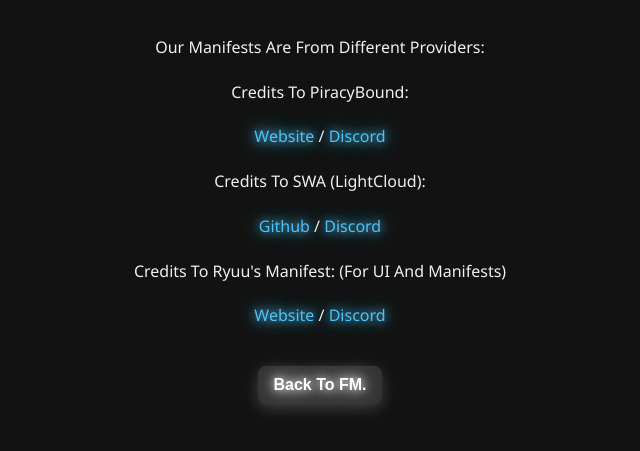
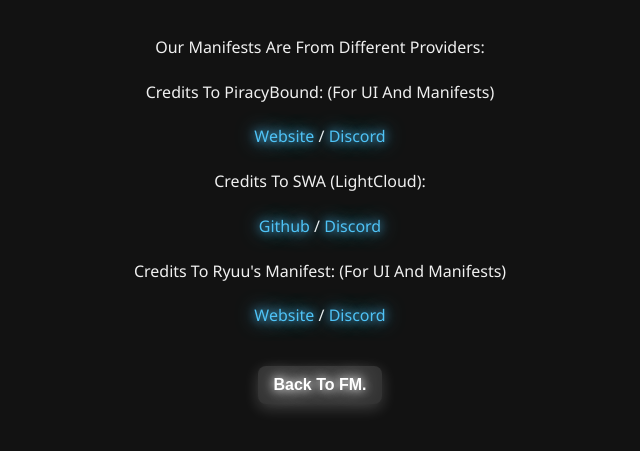
Before and after one commit to fleased/fleased.github.io, a plain HTML site: page credits/index.html in a window 1280 px wide. Shown: the part 237-688 px from the top of the page, without its empty margins (320-960 px from the left). Drawn offline with Linux system fonts and the light colour scheme.

Commit message:
Update index.html

```diff
--- a/credits/index.html
+++ b/credits/index.html
@@ -75,7 +75,7 @@
   </header>
   <main>
 	<p>Our Manifests Are From Different Providers:</p>
-    <p>Credits To PiracyBound:</p>
+    <p>Credits To PiracyBound: (For UI And Manifests)</p>
     <p>
       <a href="https://piracybound.com/manilua" target="_blank">Website</a> /
       <a href="https://discord.com/invite/kjtfsAaf9n" target="_blank">Discord</a>
```
